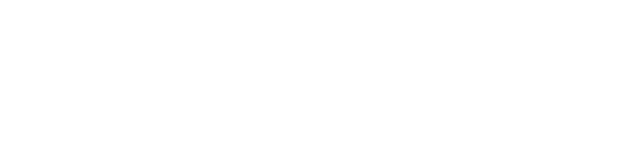
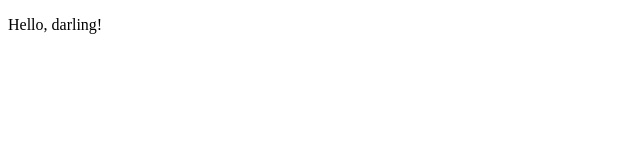
Before and after one commit to Alekafka999/primeiro-projeto, a plain HTML site: page index.html in a window 1280 px wide. Shown: the whole page, without its empty margins (0-640 px from the left). Drawn offline with Linux system fonts and the light colour scheme.

Commit message:
Update index.html

```diff
--- a/index.html
+++ b/index.html
@@ -1,11 +1,15 @@
 <!DOCTYPE html>
 <html lang="pt-br">
+
 <head>
     <meta charset="UTF-8">
     <meta name="viewport" content="width=device-width, initial-scale=1.0">
     <title>SAUDADES DO DREAMWEAVER</title>
 </head>
+
 <body>
+    <p>Hello, darling!</p>
 
 </body>
+
 </html>
```
